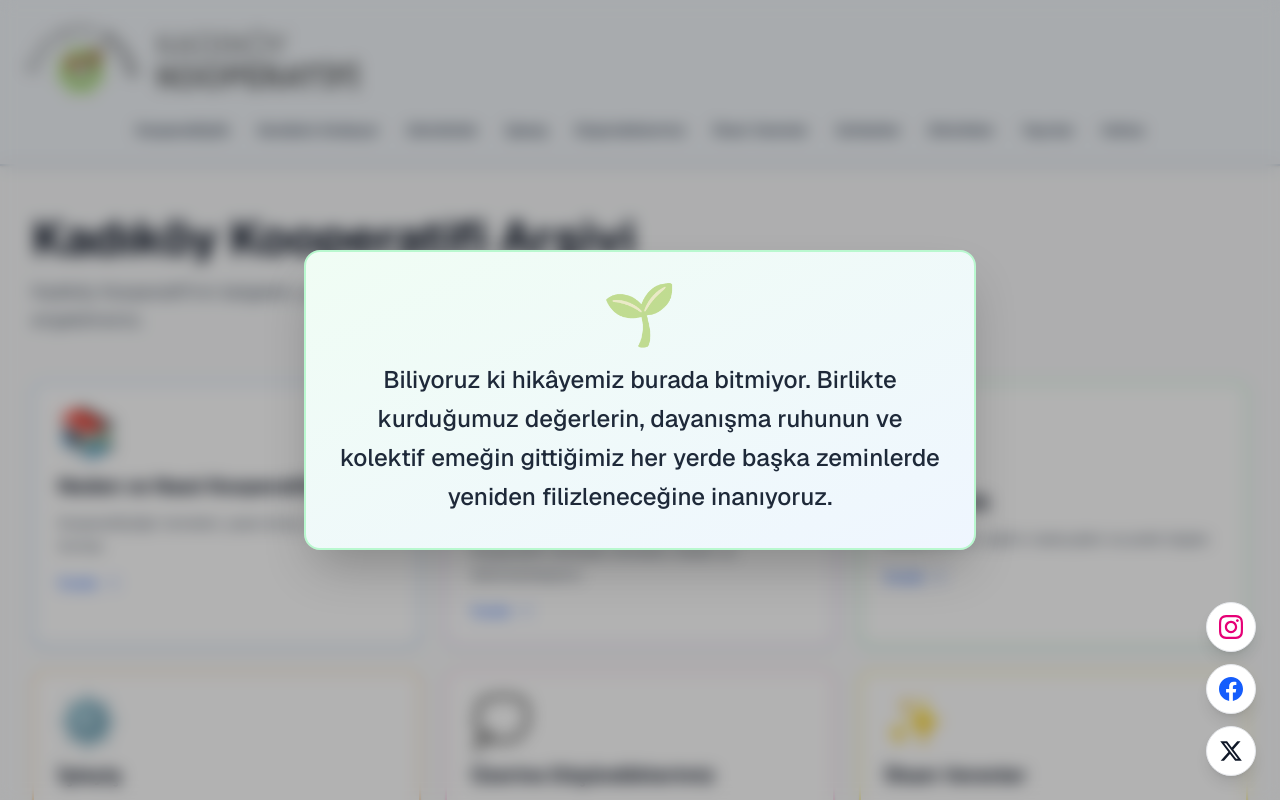
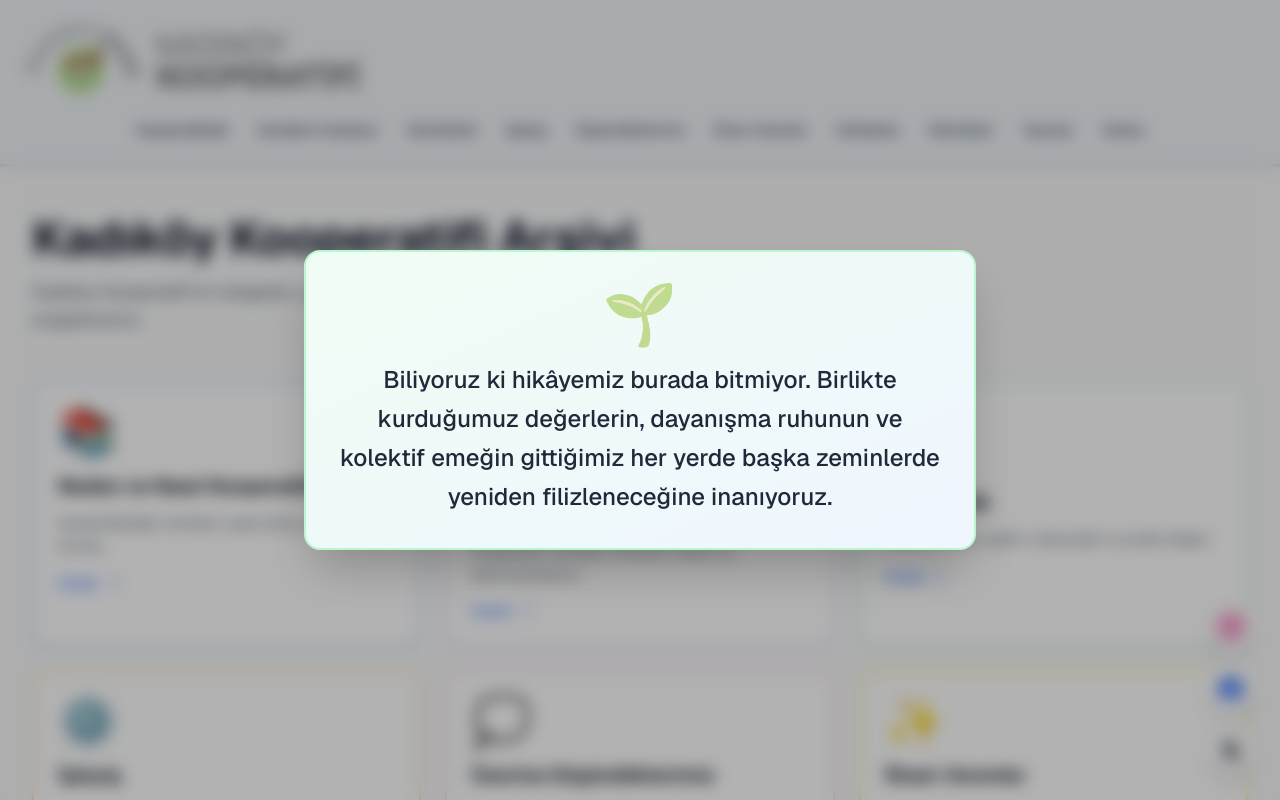
Before and after one commit to feanor77ist/kadikoykoop_arsiv, a Next.js app: page / in a window 1280 px wide. Shown: the top 800 px of the page. Built offline with nearby package versions, Linux system fonts and the light colour scheme.

Commit message:
modal animation blur fixed

```diff
--- a/src/app/page.tsx
+++ b/src/app/page.tsx
@@ -359,7 +359,7 @@ export default function Home() {
       </main>
 
       {/* Social Media Links - Fixed Bottom Right */}
-      <div className="fixed bottom-4 right-4 sm:bottom-6 sm:right-6 z-50 flex flex-col gap-3">
+      <div className="fixed bottom-4 right-4 sm:bottom-6 sm:right-6 z-30 flex flex-col gap-3">
         <a
           href="https://www.instagram.com/kadikoykooperatifi/"
           target="_blank"
```
